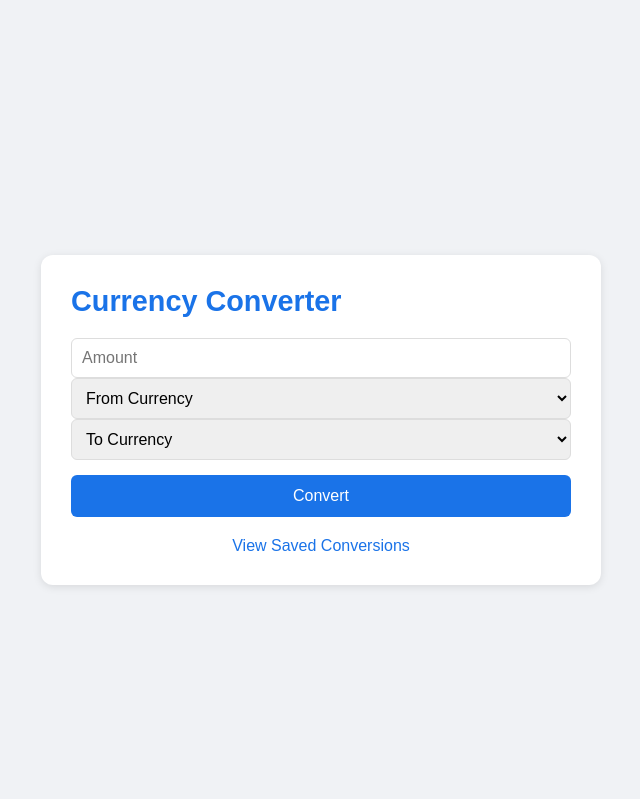
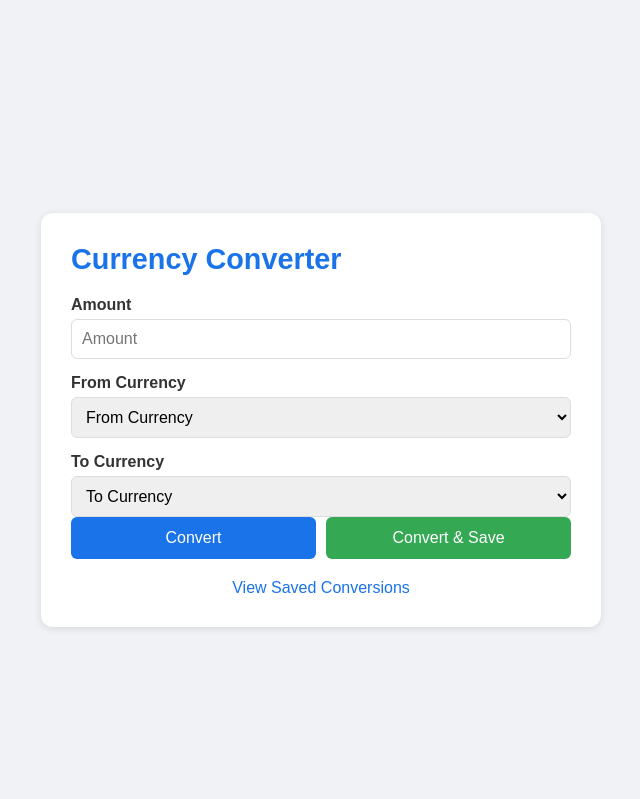
Before and after one commit to avaronayne/FlaskProject8, a Flask app: page / in a window 1280 px wide. Shown: the top 799 px of the page, without its empty margins (319-959 px from the left). Run offline with Flask 3, Linux system fonts and the light colour scheme; some libraries are stand-ins or nearby versions.

Commit message:
Last change

```diff
--- a/templates/index.html
+++ b/templates/index.html
@@ -72,7 +72,6 @@
             font-weight: bold;
             color: #1a73e8;
         }
-
         .error {
             margin-top: 20px;
             padding: 15px;
@@ -112,36 +111,44 @@
     <div class="card">
         <h1>Currency Converter</h1>
 
+        <!-- Single form that submits to /convert -->
         <form method="POST" action="/convert">
+            <label>Amount</label>
             <input type="number" name="amount" placeholder="Amount" step="0.01" required>
-            <select name="from_currency" required>
+
+            <label>From Currency</label>
+            <select name="from_cur" required>
                 <option value="" disabled selected>From Currency</option>
                 {% for currency in currencies %}
                 <option value="{{ currency }}">{{ currency }}</option>
                 {% endfor %}
             </select>
-            <select name="to_currency" required>
+
+            <label>To Currency</label>
+            <select name="to_cur" required>
                 <option value="" disabled selected>To Currency</option>
                 {% for currency in currencies %}
                 <option value="{{ currency }}">{{ currency }}</option>
                 {% endfor %}
             </select>
-            <button type="submit">Convert</button>
+
+            <div class="button-group">
+                <button type="submit" name="convert">Convert</button>
+                <button type="submit" name="save" class="save-btn">Convert & Save</button>
+            </div>
         </form>
 
         {% if result %}
-<div class="result">
-    Result: {{ result }}
-</div>
+        <div class="result">
+            Result: {{ result }}
+        </div>
+        {% endif %}
 
-<form method="POST" action="/save">
-    <input type="hidden" name="from_currency" value="{{ from_currency }}">
-    <input type="hidden" name="to_currency" value="{{ to_currency }}">
-    <input type="hidden" name="amount" value="{{ amount }}">
-    <input type="hidden" name="result" value="{{ result }}">
-    <button type="submit">Save</button>
-</form>
-{% endif %}
+        {% if error %}
+        <div class="error">
+            Error: {{ error }}
+        </div>
+        {% endif %}
 
         <a href="/history" class="history-link">View Saved Conversions</a>
     </div>
```
